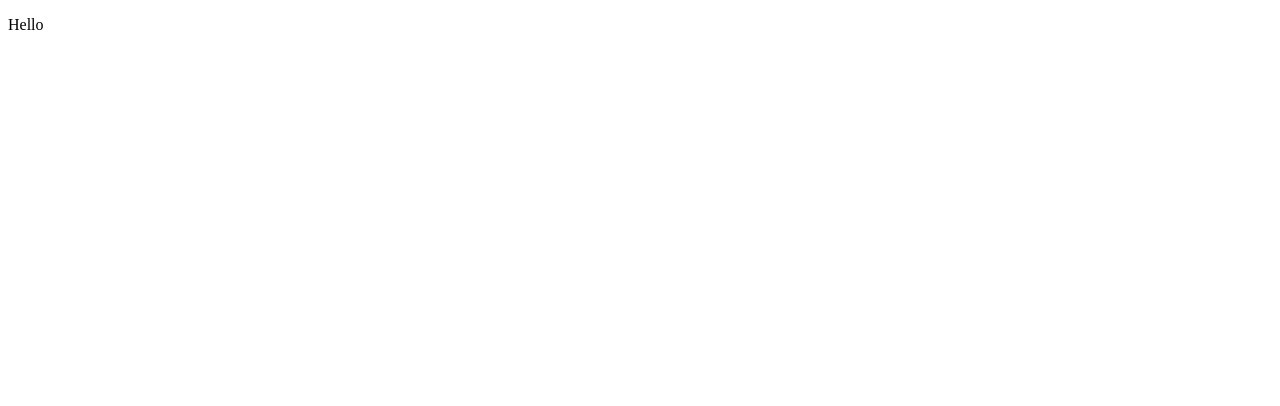
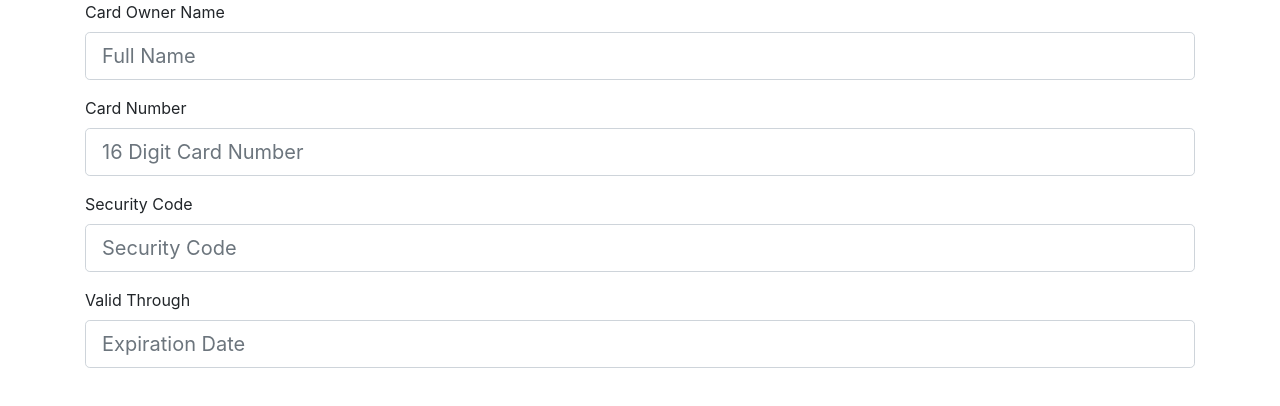
Before and after one commit to mmraihan/Payment-Datail, an Angular app in the folder PaymentApp/: page / in a window 1280 px wide. Shown: the top 406 px of the page. Built offline with nearby package versions, Linux system fonts and the light colour scheme.

Commit message:
Fix Errors and Add Bootstrap 4.

```diff
--- a/PaymentApp/angular.json
+++ b/PaymentApp/angular.json
@@ -30,6 +30,7 @@
               "src/assets"
             ],
             "styles": [
+              "node_modules/bootstrap/dist/css/bootstrap.min.css",
               "src/styles.css"
             ],
             "scripts": []
--- a/PaymentApp/package.json
+++ b/PaymentApp/package.json
@@ -18,6 +18,7 @@
     "@angular/platform-browser": "~13.1.0",
     "@angular/platform-browser-dynamic": "~13.1.0",
     "@angular/router": "~13.1.0",
+    "bootstrap": "^4.6.1",
     "rxjs": "~7.4.0",
     "tslib": "^2.3.0",
     "zone.js": "~0.11.4"
--- a/PaymentApp/src/app/app.component.html
+++ b/PaymentApp/src/app/app.component.html
@@ -1 +1,3 @@
-<p>Hello</p>
+<div class="container">
+  <app-payment-details></app-payment-details>
+</div>
--- a/PaymentApp/src/app/payment-details/payment-detail-form/payment-detail-form.component.html
+++ b/PaymentApp/src/app/payment-details/payment-detail-form/payment-detail-form.component.html
@@ -7,4 +7,22 @@
         <input class="form-control form-control-lg" placeholder="Full Name" name="cardOwnerName"
         #cardOwnerName="ngModel" [(ngModel)]="service.formData.cardOwnerName">
     </div>
+
+    <div class="form-group">
+        <label>Card Number</label>
+        <input class="form-control form-control-lg" placeholder="16 Digit Card Number" name="cardNumber"
+        #cardNumber="ngModel" [(ngModel)]="service.formData.cardNumber">
+    </div>
+    <div class="form-group">
+        <label>Security Code</label>
+        <input type="password" class="form-control form-control-lg" placeholder="Security Code" name="securityCode"
+        #securityCode="ngModel" [(ngModel)]="service.formData.securityCode">
+    </div>
+
+    <div class="form-group">
+        <label>Valid Through</label>
+        <input  class="form-control form-control-lg" placeholder="Expiration Date" name="expirationDate"
+        #expirationDate="ngModel" [(ngModel)]="service.formData.expirationDate">
+    </div>
+
 </form>
--- a/PaymentApp/src/app/payment-details/payment-details.component.html
+++ b/PaymentApp/src/app/payment-details/payment-details.component.html
@@ -1 +1,2 @@
-<p>payment-details works!</p>
+
+<app-payment-detail-form></app-payment-detail-form>
--- a/PaymentApp/src/app/shared/payment-detail.service.ts
+++ b/PaymentApp/src/app/shared/payment-detail.service.ts
@@ -1,13 +1,13 @@
 import { Injectable } from '@angular/core';
 import { PaymentDetail } from './payment-detail/payment-detail.model';
-import { HttpClient } from "@angular/common/http";
+
 
 @Injectable({
   providedIn: 'root'
 })
 export class PaymentDetailService {
 
-  constructor(private http: HttpClient) { }
+  constructor() { }
 
   formData : PaymentDetail =new PaymentDetail();
 
```
Also changed, not shown: PaymentApp/src/app/app.module.ts (+8 -2 lines), 1 other file (tests, documents, lock files or other folders).
